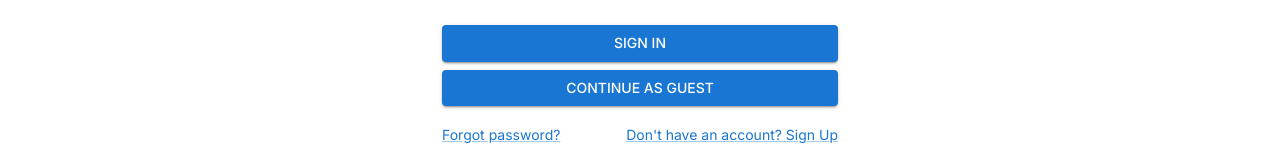
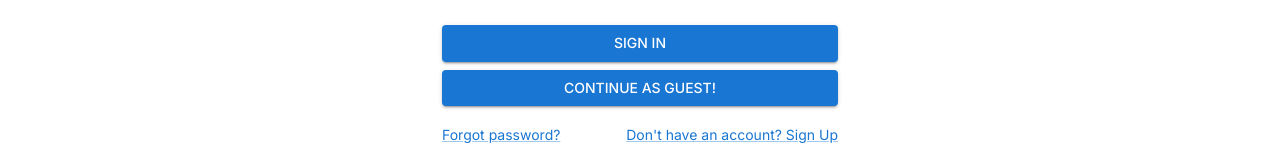
Before and after one commit to felixzhu00/cyannav, a React (Create React App) app in the folder client/: page / in a window 1280 px wide. Shown: the part 559-719 px from the top of the page. Built offline with nearby package versions, Linux system fonts and the light colour scheme.

Commit message:
deployment testing

```diff
--- a/client/src/components/LoginScreen.jsx
+++ b/client/src/components/LoginScreen.jsx
@@ -64,7 +64,7 @@ export default function LoginScreen(props) {
                     />
 
                     <Button
-                        onClick={()=>{props.handleGuest(false)}}
+                        onClick={() => { props.handleGuest(false) }}
                         id="signInBtn"
                         type="submit"
                         fullWidth
@@ -74,13 +74,13 @@ export default function LoginScreen(props) {
                         Sign In
                     </Button>
                     <Button
-                        onClick={()=>{props.handleGuest(true)}}
+                        onClick={() => { props.handleGuest(true) }}
                         type="submit"
                         fullWidth
                         variant="contained"
                         sx={{ mt: 1, mb: 2 }}
                     >
-                        Continue as Guest
+                        Continue as Guest!
                     </Button>
                     <Grid container>
                         <Grid item xs>
```
